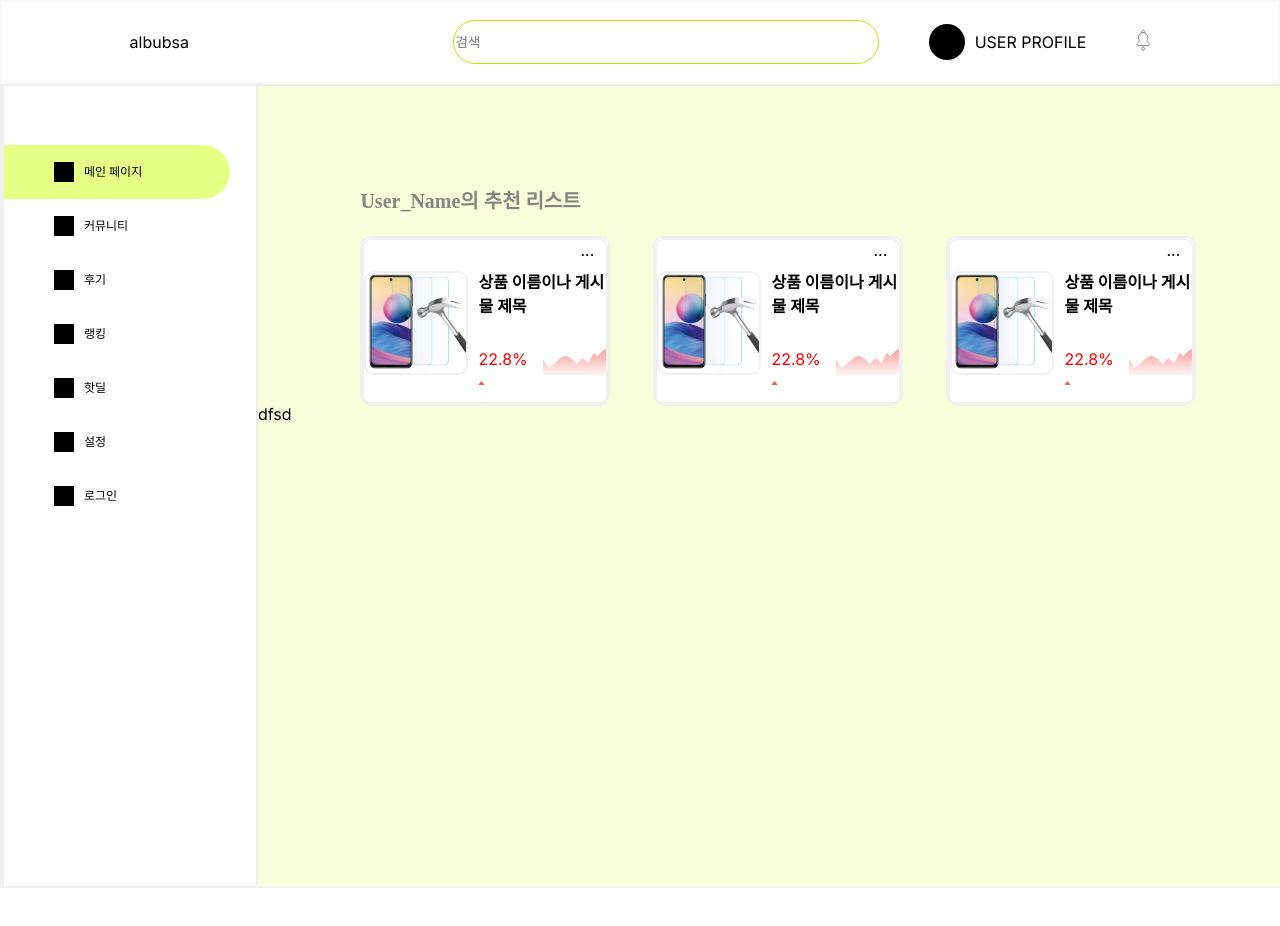
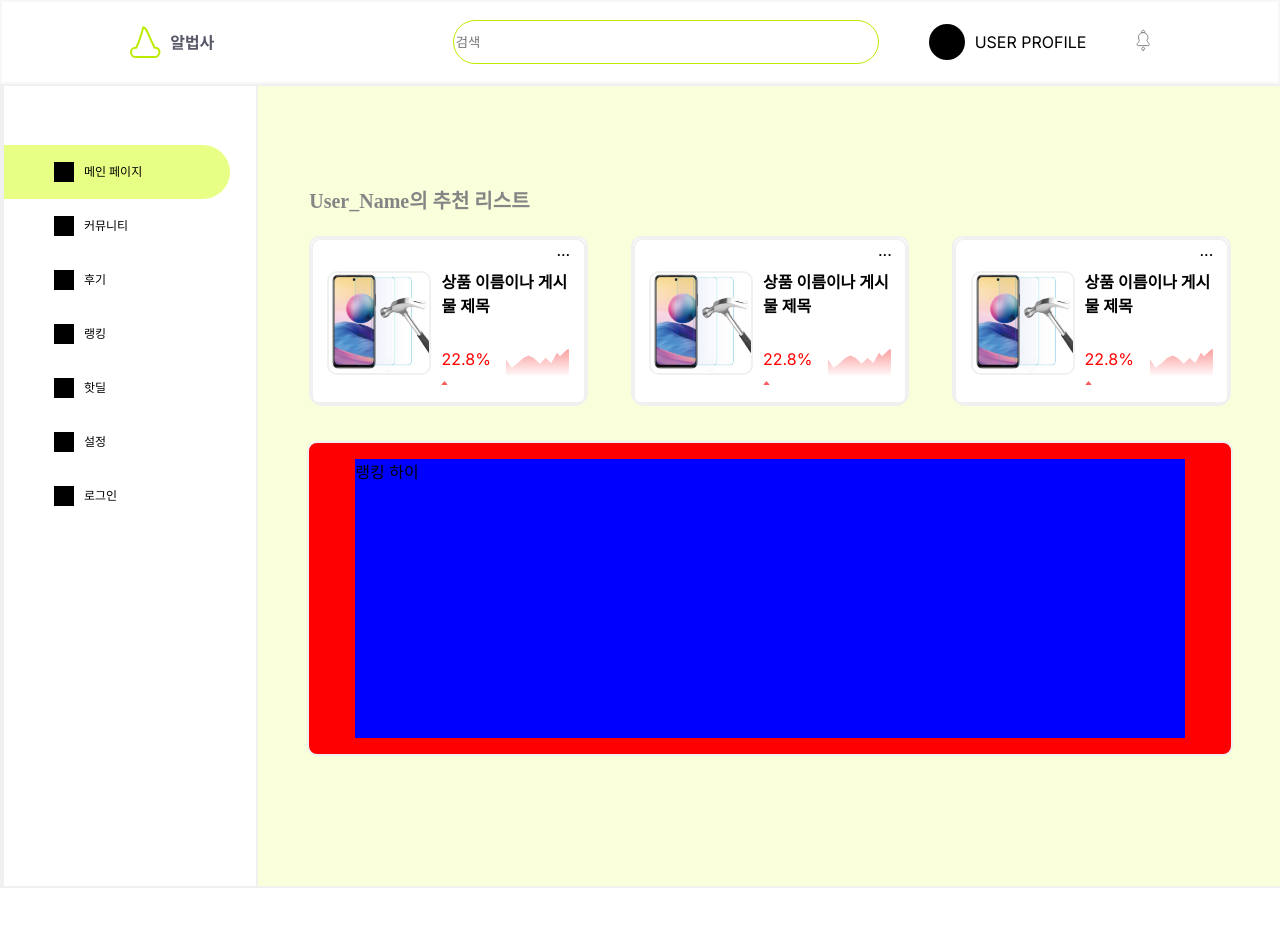
Before and after one commit to jijijig/albeobsa-Front, a Next.js app: page / in a window 1280 px wide. Shown: the top 926 px of the page. Built offline with nearby package versions, Linux system fonts and the light colour scheme.

Commit message:
#2 로고 svg 추가 및 랭크시스템 추가중

```diff
--- /dev/null
+++ b/src/components/index/Lank.tsx
@@ -0,0 +1,34 @@
+/** @jsxImportSource @emotion/react */
+import { css } from '@emotion/react';
+import React from 'react';
+
+export default function Lank() {
+    return (
+        <div css={style}>
+            <div className="contanier">
+                <div className="contanierin">랭킹 하이</div>
+            </div>
+        </div>
+    );
+}
+
+const style = css`
+    display: flex;
+    align-items: center;
+    justify-content: center;
+    .contanier {
+        display: flex;
+        justify-content: center;
+        align-items: center;
+        width: 90%;
+        height: 311px;
+        border-radius: 10px;
+        border: 2px solid #f0f0f0;
+        background-color: red;
+    }
+    .contanierin {
+        width: 90%;
+        height: 90%;
+        background-color: blue;
+    }
+`;
--- a/src/components/index/TopPicks.tsx
+++ b/src/components/index/TopPicks.tsx
@@ -20,7 +20,6 @@ export default function TopPicks() {
                     </div>
                 </div>
             </div>
-            dfsd
         </div>
     );
 }
@@ -33,7 +32,7 @@ const styles = css`
     .container {
         margin: 0 auto;
         padding: 0 15px;
-        width: 80%;
+        width: 90%;
 
         .username_picks {
             font-family: Poppins;
--- a/src/components/leftbar.tsx
+++ b/src/components/leftbar.tsx
@@ -59,6 +59,7 @@ const leftbarstyle = css`
         line-height: 18px;
         align-items: center;
         border-radius: 0 100px 100px 0;
+        cursor: pointer;
     }
     .icon {
         width: 20px;
--- a/src/components/navbar.tsx
+++ b/src/components/navbar.tsx
@@ -1,11 +1,32 @@
 /** @jsxImportSource @emotion/react */
 import { css } from '@emotion/react';
+import Logo from '@/styles/icon/logo';
+import { useRouter } from 'next/router';
 
 export default function Navbar() {
+    const router = useRouter();
+
+    const handleClick = () => {
+        router.push('/');
+    };
     return (
         <div css={container}>
-            <div>
-                <p>albubsa</p>
+            <div className="logo" onClick={() => handleClick()}>
+                <Logo />
+                <svg width="43" height="15" viewBox="0 0 43 15" fill="none" xmlns="http://www.w3.org/2000/svg">
+                    <path
+                        d="M9.41777 0H11.5408V7.4838H9.41777V0ZM10.6788 2.86717H13.4882V4.63283H10.6788V2.86717ZM1.77182 8.08315H11.5408V12.1976H3.91077V13.9795H1.80374V10.6425H9.44969V9.73542H1.77182V8.08315ZM1.80374 13.1533H11.9717V14.838H1.80374V13.1533ZM3.94269 0.437364C6.20934 0.437364 7.88539 1.84665 7.88539 3.83909C7.88539 5.81533 6.20934 7.24082 3.94269 7.24082C1.69201 7.24082 0 5.81533 0 3.83909C0 1.84665 1.69201 0.437364 3.94269 0.437364ZM3.94269 2.17063C2.85726 2.17063 2.05914 2.78618 2.05914 3.83909C2.05914 4.89201 2.85726 5.52376 3.94269 5.52376C5.04409 5.52376 5.84221 4.89201 5.84221 3.83909C5.84221 2.78618 5.04409 2.17063 3.94269 2.17063Z"
+                        fill="#575868"
+                    />
+                    <path
+                        d="M15.2108 0.761339H17.3179V2.65659H20.1272V0.761339H22.2023V7.77538H15.2108V0.761339ZM17.3179 4.29266V6.05831H20.1272V4.29266H17.3179ZM21.7235 3.41793H25.315V5.15119H21.7235V3.41793ZM24.8361 0H26.9591V8.21274H24.8361V0ZM17.1423 8.84449H19.2493V10.189H24.8521V8.84449H26.9591V14.8218H17.1423V8.84449ZM19.2493 11.8413V13.1048H24.8521V11.8413H19.2493Z"
+                        fill="#575868"
+                    />
+                    <path
+                        d="M32.5926 1.15011H34.3165V3.33693C34.3165 7.04644 33.0395 10.5292 30.2461 11.9222L28.9691 10.189C31.4592 9.00648 32.5926 6.12311 32.5926 3.33693V1.15011ZM33.0235 1.15011H34.7156V3.33693C34.7156 6.02592 35.7691 8.7635 38.1315 9.92981L36.8545 11.6469C34.1888 10.27 33.0235 6.93305 33.0235 3.33693V1.15011ZM38.7221 0H40.861V15H38.7221V0ZM40.3822 5.76674H43V7.5648H40.3822V5.76674Z"
+                        fill="#575868"
+                    />
+                </svg>
             </div>
 
             <div className="nav-right">
@@ -50,7 +71,17 @@ const container = css`
     height: 100%;
     justify-content: space-between;
     align-items: center;
-
+    cursor: pointer;
+    .logo {
+        display: flex;
+        gap: 10px;
+        justify-content: center;
+        align-items: center;
+        p {
+            width: 43px;
+            height: 15px;
+        }
+    }
     input {
         width: 420px;
         height: 40px;
--- a/src/pages/_app.tsx
+++ b/src/pages/_app.tsx
@@ -1,8 +1,8 @@
 import '@/styles/globals.css';
 import Head from 'next/head';
 import type { AppProps } from 'next/app';
-import Navbar from '@/components/navbar';
-import Leftbar from '@/components/leftbar';
+import Navbar from '@/components/Navbar';
+import Leftbar from '@/components/Leftbar';
 import { Inter } from 'next/font/google';
 
 const inter = Inter({ subsets: ['latin'] });
--- a/src/pages/_document.tsx
+++ b/src/pages/_document.tsx
@@ -6,7 +6,6 @@ export default function Document() {
             <Head />
             <body>
                 <Main />
-
                 <NextScript />
             </body>
         </Html>
--- a/src/pages/index.tsx
+++ b/src/pages/index.tsx
@@ -1,11 +1,17 @@
 /** @jsxImportSource @emotion/react */
 import { css } from '@emotion/react';
 import TopPicks from '@/components/index/TopPicks';
+import Lank from '@/components/index/Lank';
 
 export default function Home() {
     return (
         <div css={styles}>
-            <TopPicks />
+            <div>
+                <TopPicks />
+            </div>
+            <div className="second">
+                <Lank />
+            </div>
         </div>
     );
 }
@@ -14,4 +20,7 @@ const styles = css`
   margin 0;
   whidth: 100%;
   height: 100%;
+  .second {
+    margin-top: 37px;
+  }
 `;
--- /dev/null
+++ b/src/styles/icon/logo.tsx
@@ -0,0 +1,22 @@
+/** @jsxImportSource @emotion/react */
+import { css } from '@emotion/react';
+
+const logoStyles = css`
+    width: 31px;
+    height: 32px;
+    // 여기에 필요한 스타일을 추가
+`;
+
+export default function LogoComponent() {
+    return (
+        <svg css={logoStyles} viewBox="0 0 31 32" fill="none" xmlns="http://www.w3.org/2000/svg">
+            <path
+                d="M18.7612 30.9776H25.5522C27.0149 30.9776 29.5 29 29.5 26.3454C29.5 22.5 27 21.7132 25 21.7132C24.4776 21.7132 25.0224 21.5 24.5 21.5C17.5 7.50004 16.5 0.999947 13 1.4999C13 2.4999 10 14.4999 6.22388 21.7132H5.1791C2.8806 21.7132 1 23.8087 1 26.3454C1 28.8821 2.8806 30.9776 5.1791 30.9776H10.403H18.7612Z"
+                stroke="#BCEB00"
+                strokeWidth="2"
+                strokeLinecap="round"
+                strokeLinejoin="round"
+            />
+        </svg>
+    );
+}
```
